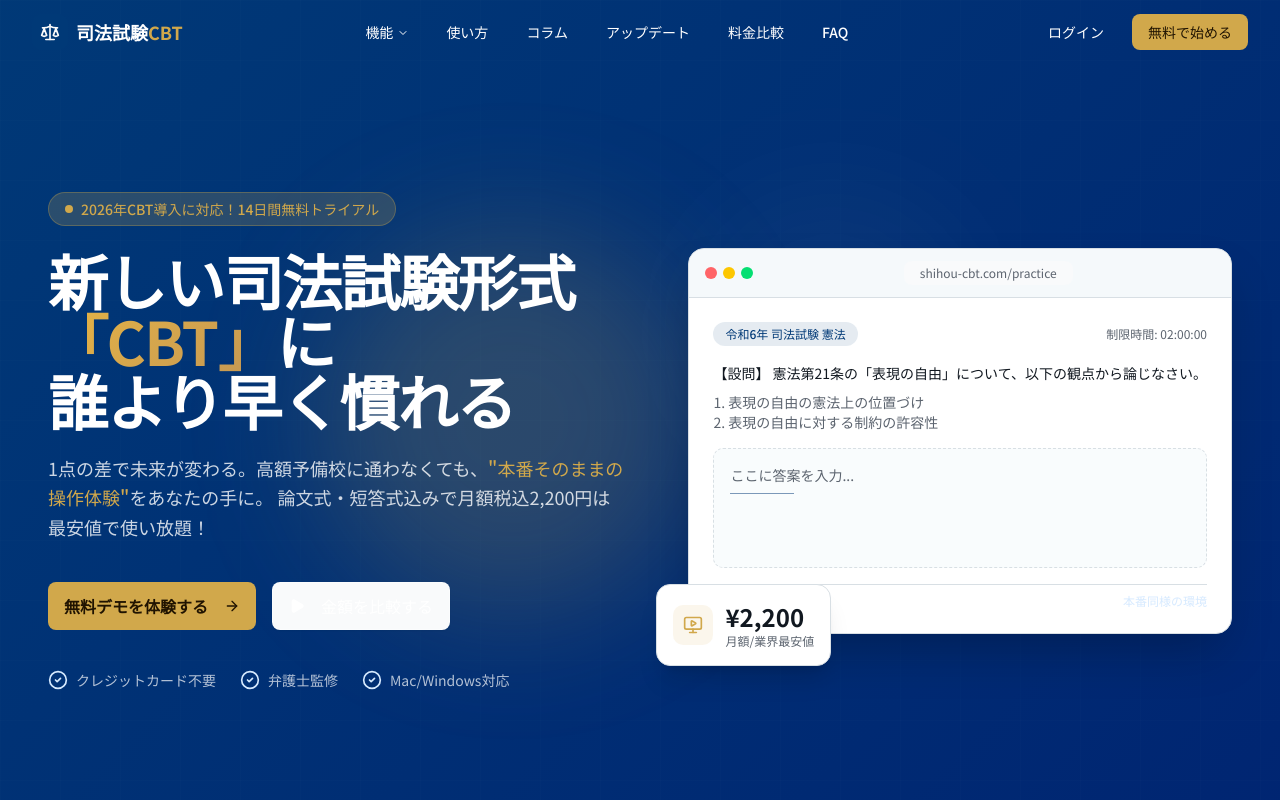
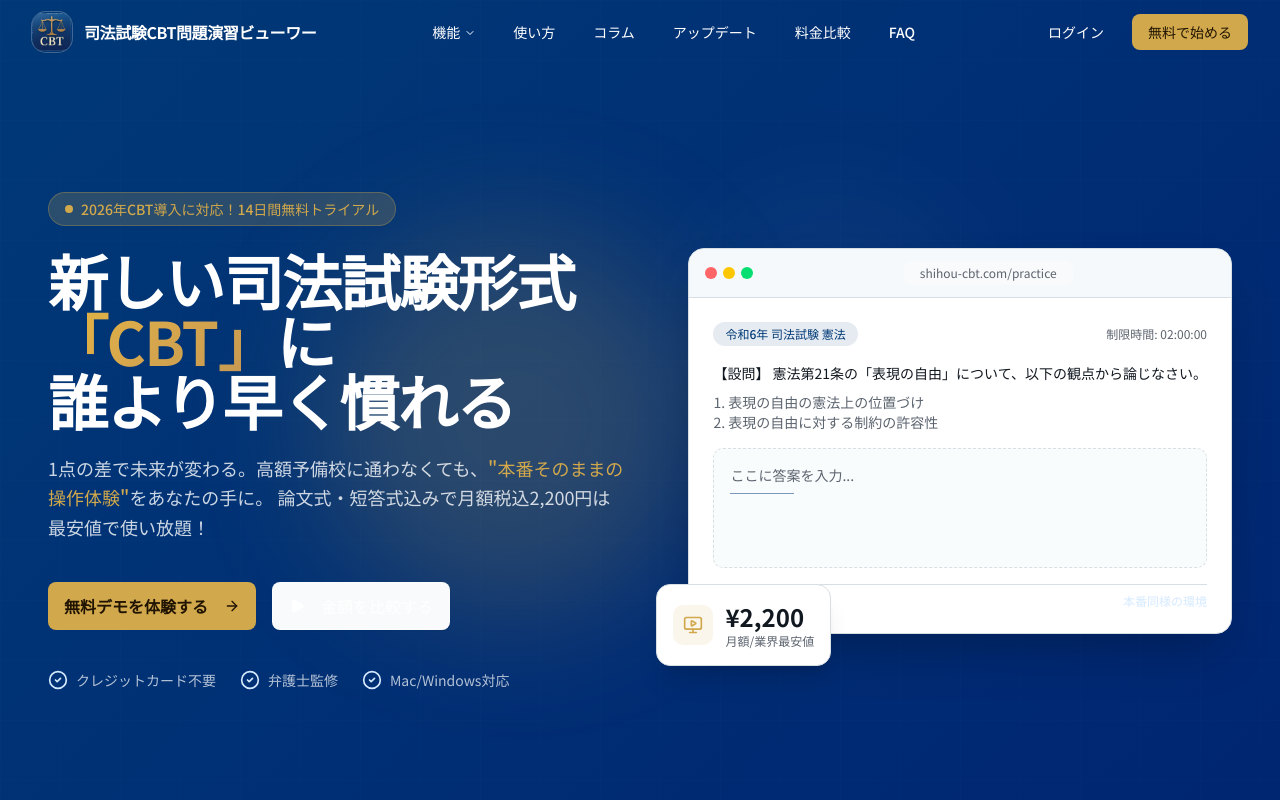
Before and after one commit to Legal-Bar-Examination-CBT/CBT-website, a Next.js app: page / in a window 1280 px wide. Shown: the top 800 px of the page. Built offline with nearby package versions, Linux system fonts and the light colour scheme.

Commit message:
feat(layout): replace scale icon with logo.webp and SITE_NAME

```diff
--- a/components/layout/footer.tsx
+++ b/components/layout/footer.tsx
@@ -1,5 +1,7 @@
 import Link from "next/link"
-import { Scale, MapPin, Clock, Mail, ExternalLink } from "lucide-react"
+import Image from "next/image"
+import { MapPin, Clock, Mail, ExternalLink } from "lucide-react"
+import { SITE_NAME } from "@/lib/site-brand"
 import { Separator } from "@/components/ui/separator"
 
 const footerLinks = {
@@ -38,12 +40,17 @@
         <div className="grid gap-8 md:grid-cols-2 lg:grid-cols-5">
           {/* Brand Section */}
           <div className="lg:col-span-2">
-            <Link href="/" className="flex items-center gap-2 group">
-              <div className="flex h-9 w-9 items-center justify-center rounded-lg bg-gold text-gold-foreground">
-                <Scale className="h-5 w-5" />
-              </div>
-              <span className="text-lg font-bold text-white">
-                司法試験<span className="text-gold">CBT</span>
+            <Link href="/" className="flex items-center gap-2.5 sm:gap-3 group">
+              <Image
+                src="/logo.webp"
+                alt={SITE_NAME}
+                width={144}
+                height={144}
+                sizes="40px"
+                className="h-9 w-9 sm:h-10 sm:w-10 rounded-xl object-contain shadow-md ring-1 ring-white/10"
+              />
+              <span className="text-sm sm:text-lg font-bold text-white leading-tight max-w-[14rem] sm:max-w-none">
+                {SITE_NAME}
               </span>
             </Link>
             <p className="mt-4 max-w-xs text-sm text-white/70 leading-relaxed">
@@ -109,7 +116,7 @@
         {/* Bottom Section */}
         <div className="flex flex-col items-center justify-between gap-4 sm:flex-row">
           <p className="text-sm text-white/60">
-            &copy; {new Date().getFullYear()} 司法試験CBT問題演習ビューワー. All rights reserved.
+            &copy; {new Date().getFullYear()} {SITE_NAME}. All rights reserved.
           </p>
           <div className="flex gap-6">
             <Link
--- a/components/layout/header.tsx
+++ b/components/layout/header.tsx
@@ -1,9 +1,10 @@
 "use client"
 
 import Link from "next/link"
+import Image from "next/image"
 import { usePathname } from "next/navigation"
 import { useState, useEffect } from "react"
-import { Menu, Scale, ChevronDown } from "lucide-react"
+import { Menu, ChevronDown } from "lucide-react"
 import { Button } from "@/components/ui/button"
 import {
   NavigationMenu,
@@ -16,6 +17,7 @@
 import { Sheet, SheetContent, SheetTrigger, SheetClose } from "@/components/ui/sheet"
 import { cn } from "@/lib/utils"
 import { headerFeatures, headerNavItems } from "@/lib/site-navigation"
+import { SITE_NAME } from "@/lib/site-brand"
 
 function navLinkClass(overlay: boolean) {
   const base =
@@ -60,18 +62,29 @@
     >
       <div className="mx-auto max-w-7xl px-4 sm:px-6 lg:px-8">
         <div className="flex h-16 items-center justify-between">
-          <Link href="/" className="flex items-center gap-2 group">
-            <div className="flex h-9 w-9 items-center justify-center rounded-lg bg-primary text-primary-foreground transition-transform group-hover:scale-105">
-              <Scale className="h-5 w-5" />
-            </div>
+          <Link
+            href="/"
+            className="flex items-center gap-2.5 sm:gap-3 group shrink-0 min-w-0"
+          >
+            <Image
+              src="/logo.webp"
+              alt={SITE_NAME}
+              width={144}
+              height={144}
+              sizes="40px"
+              className={cn(
+                "h-9 w-9 sm:h-10 sm:w-10 rounded-xl object-contain shadow-sm transition-transform group-hover:scale-[1.02]",
+                overlay && "ring-1 ring-white/25"
+              )}
+              priority
+            />
             <span
               className={cn(
-                "text-lg font-bold",
+                "max-w-[11rem] sm:max-w-[20rem] font-bold leading-tight tracking-tight text-[11px] sm:text-xs md:text-sm lg:text-base",
                 overlay ? "text-white" : "text-foreground"
               )}
             >
-              司法試験
-              <span className={overlay ? "text-gold" : "text-primary"}>CBT</span>
+              {SITE_NAME}
             </span>
           </Link>
 
```
